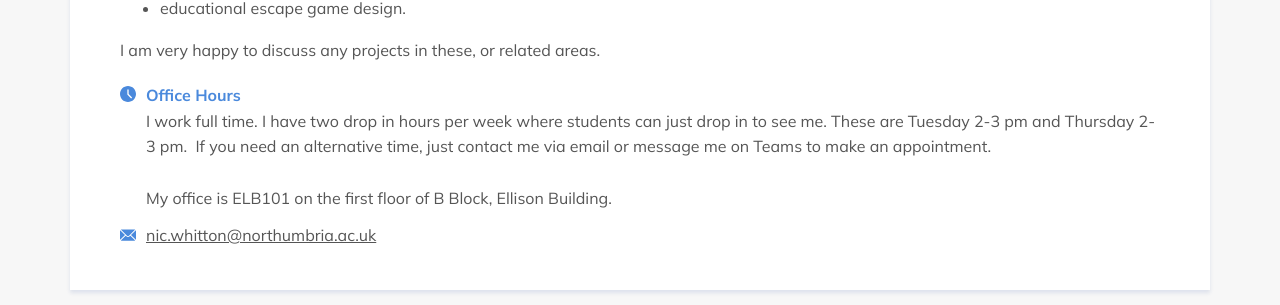
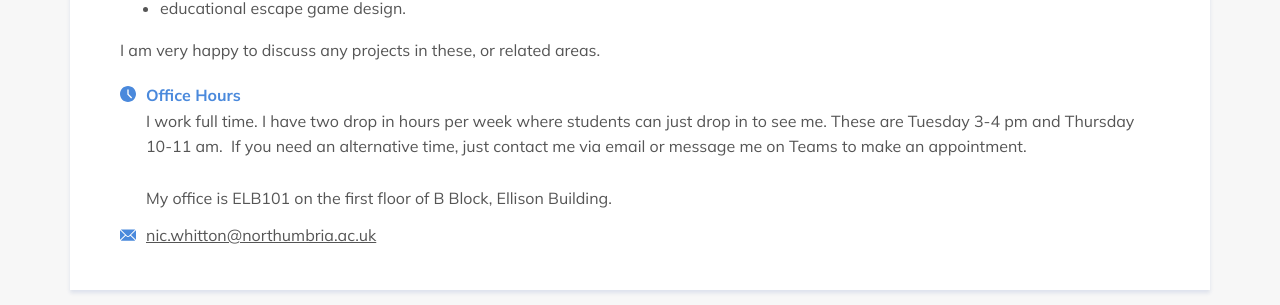
Before and after one commit to NorSC/supervisor-search, a Jekyll site: the page built from _supervisors/nic-whitton.md, in a window 1280 px wide. Shown: the part 638-943 px from the top of the page. Built offline with Jekyll 4.4.1, drawn with Linux system fonts in a browser that asks for light colours; a script that is not in the unit is left out.

Commit message:
Update Supervisors “nic-whitton”

```diff
--- a/_supervisors/nic-whitton.md
+++ b/_supervisors/nic-whitton.md
@@ -7,9 +7,9 @@
 email: nic.whitton@northumbria.ac.uk
 office_hours: >-
   I work full time. I have two drop in hours per week where students can just
-  drop in to see me. These are Tuesday 2-3 pm and Thursday 2-3 pm.  If you need
-  an alternative time, just contact me via email or message me on Teams to make
-  an appointment.
+  drop in to see me. These are Tuesday 3-4 pm and Thursday 10-11 am.  If you
+  need an alternative time, just contact me via email or message me on Teams to
+  make an appointment.
 
 
   My office is ELB101 on the first floor of B Block, Ellison Building.
```
